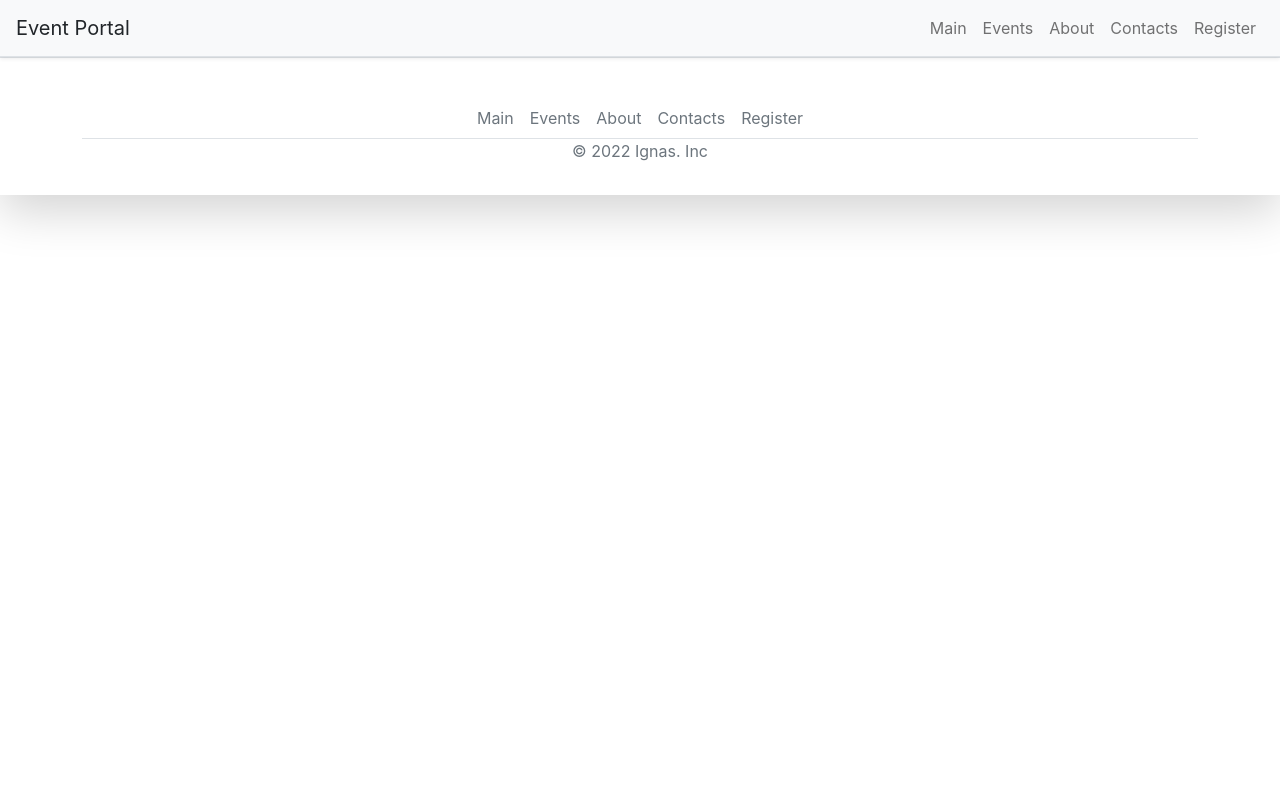
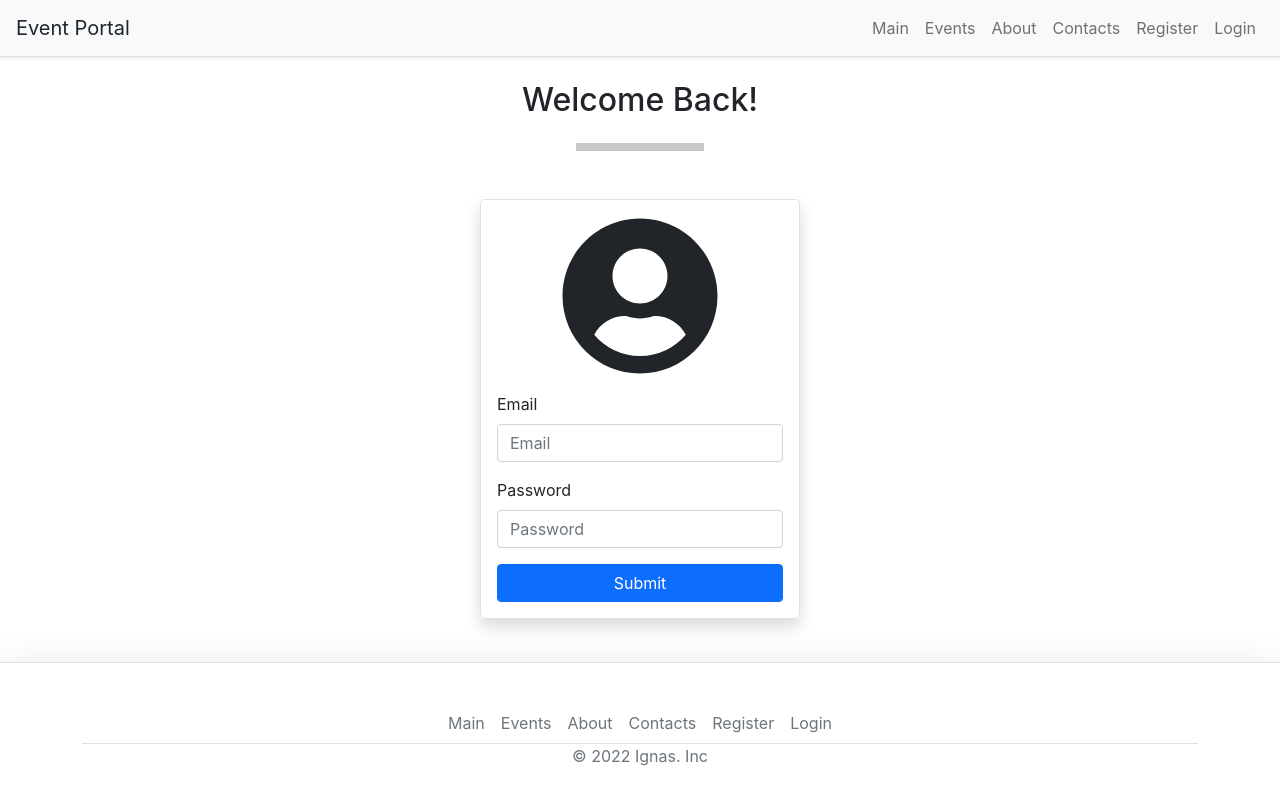
Before and after one commit to Username070/Event_WEB_Application, a React (Create React App) app in the folder client/: page /login in a window 1280 px wide. Built offline with nearby package versions, Linux system fonts and the light colour scheme; no server answers; what google-maps-react would draw is missing.

Commit message:
user login finished

```diff
--- a/client/src/App.js
+++ b/client/src/App.js
@@ -12,6 +12,7 @@ import Events from "./pages/Events";
 import About from "./pages/About";
 import Contacts from "./pages/Contacts";
 import Register from "./pages/Register";
+import Login from "./pages/Login";
 
 class App extends Component {
   render() {
@@ -22,6 +23,7 @@ class App extends Component {
           <Routes>
             <Route path="/" element={<Main />} />
             <Route path="/register" element={<Register />} />
+            <Route path="/login" element={<Login />} />
             <Route path="/events" element={<Events />} />
             <Route path="/about" element={<About />} />
             <Route path="/contacts" element={<Contacts />} />
--- a/client/src/components/Footer.jsx
+++ b/client/src/components/Footer.jsx
@@ -31,14 +31,19 @@ const Footer = () => {
                             <Link className="nav-link px-2 text-muted" to="/contacts">Contacts</Link>
                         </li>
                         {user ? (
-                                <li className="nav-item">
-                                    <a className="nav-link px-2 text-muted cursor-pointer" onClick={onLogout}>Logout</a>
-                                </li>
-                            ) :
+                            <li className="nav-item">
+                                <a className="nav-link px-2 text-muted cursor-pointer" onClick={onLogout}>Logout</a>
+                            </li>
+                        ) :
+                            <>
                                 <li className="nav-item">
                                     <Link className="nav-link px-2 text-muted" to="/register">Register</Link>
                                 </li>
-                            }
+                                <li className="nav-item">
+                                    <Link className="nav-link px-2 text-muted" to="/login">Login</Link>
+                                </li>
+                            </>
+                        }
                     </ul>
                     <p className="text-center text-muted">© 2022 Ignas. Inc</p>
                 </footer>
--- a/client/src/components/Header.jsx
+++ b/client/src/components/Header.jsx
@@ -41,9 +41,15 @@ const Header = () => {
                                     <button className="nav-link border-0 bg-light" onClick={onLogout}>Logout</button>
                                 </li>
                             ) :
-                                <li className="nav-item">
-                                    <Link className="nav-link" to="/register">Register</Link>
-                                </li>
+                                <>
+                                    <li className="nav-item">
+                                        <Link className="nav-link" to="/register">Register</Link>
+                                    </li>
+
+                                    <li className="nav-item">
+                                        <Link className="nav-link" to="/login">Login</Link>
+                                    </li>
+                                </>
                             }
                         </ul>
                     </div>
--- a/client/src/index.css
+++ b/client/src/index.css
@@ -23,6 +23,10 @@ body {
 }
 
 #register-container {
+  flex: 1;
+}
+
+#login-container {
   flex: 1;
 }
 
--- /dev/null
+++ b/client/src/pages/Login.jsx
@@ -0,0 +1,96 @@
+import { useState, useEffect } from 'react';
+import { FaUserCircle } from 'react-icons/fa';
+import { useSelector, useDispatch } from 'react-redux';
+import { useNavigate } from 'react-router-dom';
+import { login, reset } from '../features/authSlice';
+import { render } from 'react-dom';
+
+const Login = () => {
+    const [formData, setFormData] = useState({
+        email: '',
+        password: ''
+    });
+
+    const { email, password } = formData;
+
+    const navigate = useNavigate();
+    const dispatch = useDispatch();
+
+    const { user, isLoading, isError, isSuccess, message } = useSelector((state) => state.auth);
+
+    useEffect(() => {
+        if(isError) {
+            const element = (
+                <div className="alert alert-danger">
+                    <span>{message}</span>
+                </div>
+            )
+            render(element, document.getElementById("errors-container"))
+        }
+
+        if (isSuccess || user) {
+            navigate('/')
+        }
+
+        dispatch(reset())
+    }, [user, isError, isSuccess, message, navigate, dispatch])
+
+    const onChange = (e) => {
+        setFormData((prevState) => ({
+            ...prevState,
+            [e.target.name]: e.target.value,
+        }))
+    }
+
+    const onSubmit = (e) => {
+        e.preventDefault();
+
+        const userData = {
+            email,
+            password
+        }
+        dispatch(login(userData));
+    }
+
+    return (
+        <>
+            <main id="login-container" className="pb-4">
+                <div className="text-center py-4">
+                    <h2>Welcome Back!</h2>
+                    <hr className="my-4 py-1 w-10 m-auto"></hr>
+                </div>
+                <div className="container w-25 m-auto p-3 border rounded shadow">
+                    <div className="text-center">
+                        <FaUserCircle id="user-icon" className="mb-3 text-dark" />
+                    </div>
+                    <div id="errors-container">
+
+                    </div>
+                    <form onSubmit={onSubmit}>
+                        <div className="row">
+                            <div className="col-xs-12 mb-3">
+                                <label htmlFor="email" className="form-label">Email</label>
+                                <input type="email" className="form-control" id="email" placeholder="Email" name="email"
+                                    value={email} onChange={onChange} required />
+                            </div>
+                        </div>
+                        <div className="row">
+                            <div className="col-xs-12 mb-3">
+                                <label htmlFor="password" className="form-label">Password</label>
+                                <input type="password" className="form-control" id="password" placeholder="Password" name="password"
+                                    value={password} onChange={onChange} required />
+                            </div>
+                        </div>
+                        <div className="row">
+                            <div className="col-xs-12 d-grid">
+                                <button className="btn btn-primary" type="submit">Submit</button>
+                            </div>
+                        </div>
+                    </form>
+                </div>
+            </main>
+        </>
+    )
+}
+
+export default Login
```
Also changed, not shown: 1 other file (tests, documents, lock files or other folders).
